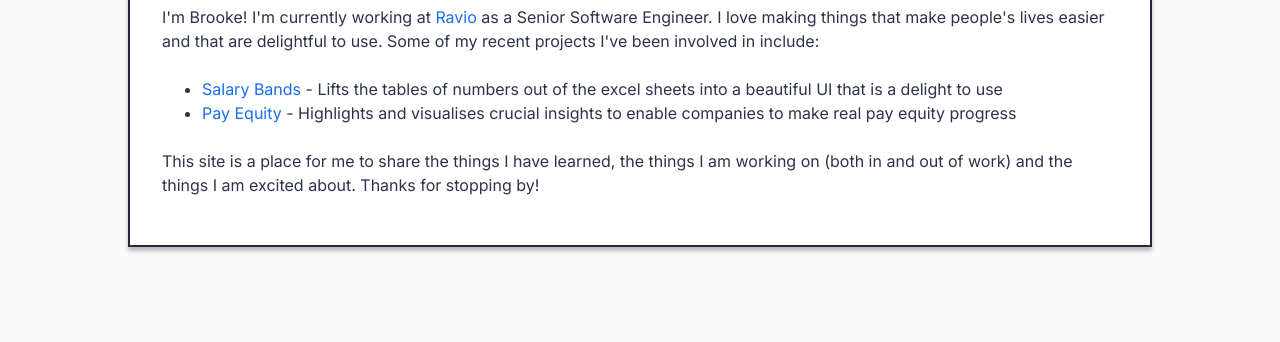
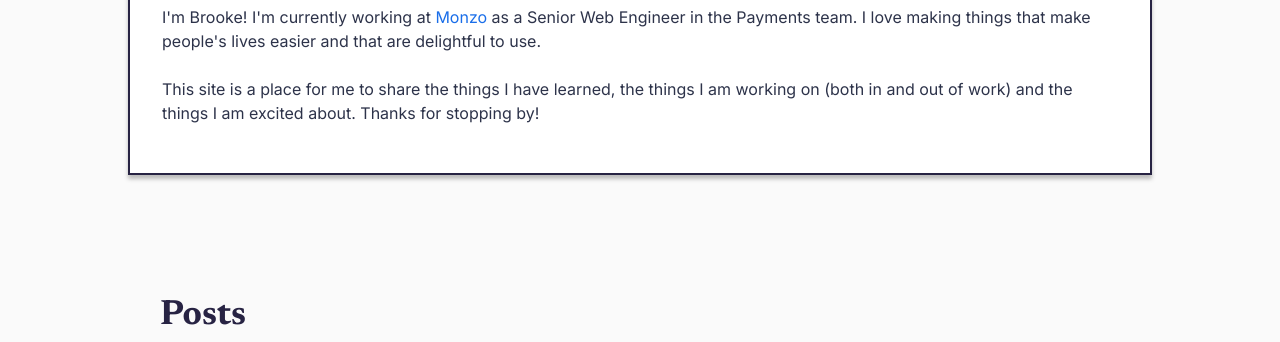
Before and after one commit to Brookke/brookke.github.io, an Astro site: page / in a window 1280 px wide. Shown: the part 436-778 px from the top of the page. Built offline with nearby package versions, Linux system fonts and the light colour scheme; Astro itself is replaced by a stand-in of ours.

Commit message:
Hello Monzo

```diff
--- a/src/pages/index.astro
+++ b/src/pages/index.astro
@@ -47,21 +47,9 @@ import Footer from "../components/Footer.astro";
     <h2>👋 Hey there</h2>
     <p>
       I'm Brooke! I'm currently working at
-      <a href="https://ravio.com">Ravio</a> as a Senior Software Engineer. I love
+      <a href="https://monzo.com">Monzo</a> as a Senior Web Engineer in the Payments team. I love
       making things that make people's lives easier and that are delightful to use.
-      Some of my recent projects I've been involved in include:
     </p>
-    <ul>
-      <li>
-        <a href="https://ravio.com/bands">Salary Bands</a> - Lifts the tables of
-        numbers out of the excel sheets into a beautiful UI that is a delight to
-        use
-      </li>
-      <li>
-        <a href="https://ravio.com/pay-equity">Pay Equity</a> - Highlights and visualises
-        crucial insights to enable companies to make real pay equity progress
-      </li>
-    </ul>
     <p>
       This site is a place for me to share the things I have learned, the things
       I am working on (both in and out of work) and the things I am excited
```
